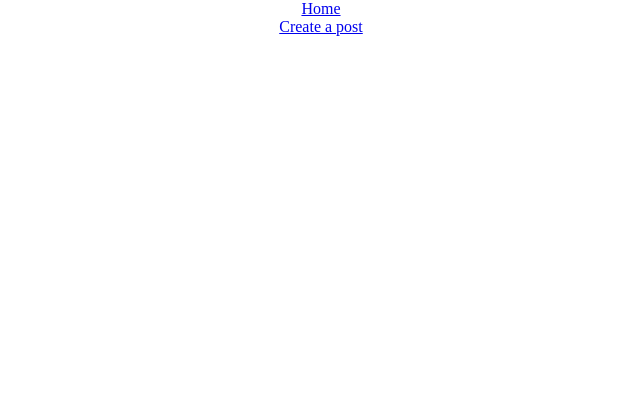
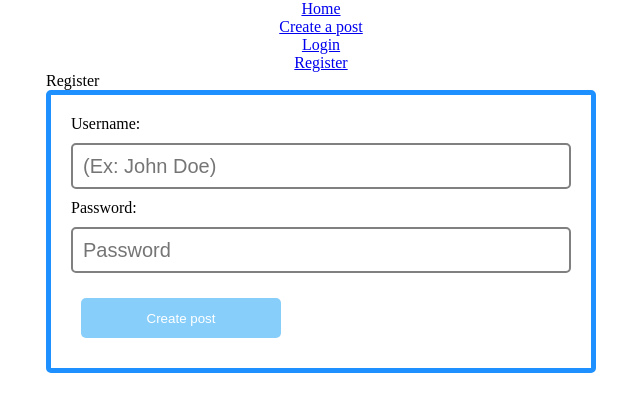
Before and after one commit to heroahmadi/learn, a React (Create React App) app in the folder Fullstack/MyERN/client/: page /register in a window 1280 px wide. Before the commit this address had no page. Shown: the top 412 px of the page, without its empty margins (319-959 px from the left). Built offline with nearby package versions, Linux system fonts and the light colour scheme.

Commit message:
implement registration

```diff
--- a/Fullstack/MyERN/client/src/App.js
+++ b/Fullstack/MyERN/client/src/App.js
@@ -3,6 +3,8 @@
 import Home from './pages/Home';
 import CreatePost from './pages/CreatePost';
 import Post from './pages/Post';
+import Login from './pages/Login';
+import Register from './pages/Register';
 
 function App() {
   return (
@@ -10,11 +12,15 @@
       <Router>
         <Link to='/post'>Home</Link>
         <Link to='/post/create'>Create a post</Link>
+        <Link to='/login'>Login</Link>
+        <Link to='/register'>Register</Link>
 
         <Routes>
           <Route path='/post' element={<Home/>}></Route>
           <Route path='/post/create' element={<CreatePost/>}></Route>
           <Route path='/post/:id' element={<Post/>}></Route>
+          <Route path='/login' element={<Login/>}></Route>
+          <Route path='/register' element={<Register/>}></Route>
         </Routes>
       </Router>
     </div>
--- a/Fullstack/MyERN/client/src/pages/CreatePost.js
+++ b/Fullstack/MyERN/client/src/pages/CreatePost.js
@@ -13,17 +13,17 @@
         username: ""
     };
 
+    const validationScheme = Yup.object().shape({
+        title: Yup.string().required("Title cannot be empty!"),
+        text: Yup.string().required(),
+        username: Yup.string().min(3).max(25).required()
+    });
+
     const onSubmit = (data) => {
         axios.post("http://localhost:3001/post", data).then((response) => {
             navigate('/post');
         });
     }
-
-    const validationScheme = Yup.object().shape({
-        title: Yup.string().required("Title cannot be empty!"),
-        text: Yup.string().required(),
-        username: Yup.string().min(3).max(25).required()
-    });
 
     return (
         <div className="createPostPage">
--- /dev/null
+++ b/Fullstack/MyERN/client/src/pages/Login.js
@@ -0,0 +1,11 @@
+import React from "react";
+
+function Login() {
+
+    return (
+        <div>Login
+        </div>
+    )
+}
+
+export default Login;
--- /dev/null
+++ b/Fullstack/MyERN/client/src/pages/Register.js
@@ -0,0 +1,42 @@
+import React from "react";
+import {Formik, Form, Field, ErrorMessage} from 'formik';
+import * as Yup from 'yup';
+import axios from "axios";
+
+function Register() {
+    const initialValues = {
+        username: "",
+        password: ""
+    };
+
+    const validationScheme = Yup.object().shape({
+        username: Yup.string().min(3).max(25).required(),
+        password: Yup.string().min(8).max(35).required()
+    });
+
+    const onSubmit = ((data) => {
+        axios.post(`http://localhost:3001/auth`, data).then((resp) => {
+            console.log(data);
+        });
+    });
+
+    return (
+        <div>Register
+            <Formik initialValues={initialValues} onSubmit={onSubmit} validationSchema={validationScheme}>
+                <Form className="formContainer">
+                    <label>Username: </label>
+                    <ErrorMessage name="username" />
+                    <Field autocomplete="off" id="inputCreatePost" name="username" placeHolder="(Ex: John Doe)"></Field>
+
+                    <label>Password: </label>
+                    <ErrorMessage name="password" />
+                    <Field type="password" autocomplete="off" id="inputCreatePost" name="password" placeHolder="Password "></Field>
+
+                    <button type="submit">Create post</button>
+                </Form>
+            </Formik>
+        </div>
+    )
+}
+
+export default Register;
```
Also changed, not shown: 1 other file (tests, documents, lock files or other folders).
